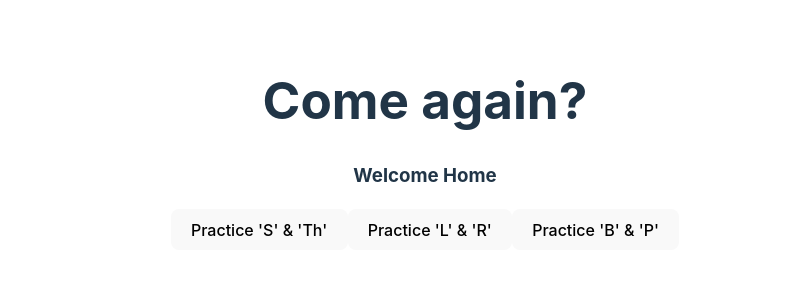
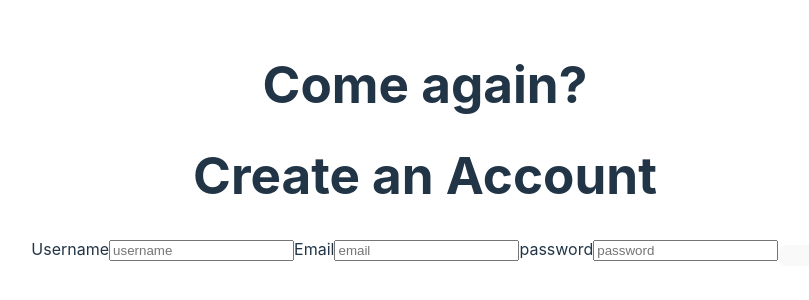
Before and after one commit to ShizuokaTerrier/soloProject1, a React (Vite) app in the folder soloProjectFrontend/: page / in a window 1280 px wide. Shown: the part 256-556 px from the top of the page, without its empty margins (215-1024 px from the left). Built offline with nearby package versions, Linux system fonts and the light colour scheme.

Commit message:
Feat: basic create account frontend create

```diff
--- a/soloProjectFrontend/src/App.jsx
+++ b/soloProjectFrontend/src/App.jsx
@@ -5,17 +5,19 @@ import SandTHMinimalPairs from './components/SandTHMinimalPairs'
 import Home from './components/Home';
 import LandRMinimalPairs from './components/LandRMinimalPairs';
 import BandPMinimalPairs from './components/BandPMinimalPairs';
+import CreateAccount from './components/CreateAccount';
 
 function App() {
 
-  const [view, setView]= useState('Home');
+  const [view, setView]= useState('CreateAccount');
   const [viewHTML, setViewHTML] = useState(<></>);
 
   const components = {
     Home: ()=>{ return <Home setView={setView}/>},
     SAndTh: ()=>{ return <SandTHMinimalPairs setView={setView} />},
     LandR: ()=>{ return <LandRMinimalPairs setView={setView}/>},
-    BandP: ()=>{ return <BandPMinimalPairs setView={setView}/>}
+    BandP: ()=>{ return <BandPMinimalPairs setView={setView}/>},
+    CreateAccount: ()=>{ return <CreateAccount setView={setView}/>}
   }
 
   useEffect(()=>{
--- /dev/null
+++ b/soloProjectFrontend/src/components/CreateAccount.jsx
@@ -0,0 +1,96 @@
+import React, { useState } from "react";
+
+function CreateAccount(){
+
+    // For creating a new account
+
+    const [username,setUsername]=useState("");
+    const [email, setEmail]= useState("");
+    const [password, setPassword]=useState("");
+
+    // Checking for errors
+
+    const [submitted, setSubmitted] = useState(false);
+    const [error, setError] = useState(false);
+
+    // Handler function
+
+    const handleUsername = (e)=>{
+        setUsername(e.target.value);
+        setSubmitted(false)
+    };
+
+    const handleEmail = (e)=>{
+        setEmail(e.target.value);
+        setSubmitted(false)
+    };
+
+    const handlePassword = (e)=>{
+        setPassword(e.targte.value);
+        setSubmitted(false);
+    };
+
+    const handleSubmit = (e)=>{
+        e.preventDefault();
+        if (username === "" || email === "" || pasword === ""){
+            setError(true);
+        } else {
+            setSubmitted(true);
+            setError(false);
+        }
+    };
+
+    // error and success messages
+
+    const errorMessage = () =>{
+        return (
+            <>
+            <div className="error" style={{display: error ? "": "none"}}>
+                <h1>Please enter all the fields</h1>
+            </div>
+            </>
+        )
+    };
+
+    const successMessage = () =>{
+        return (
+            <>
+            <div className="success" style={{display: submitted ? "": "none"}}>
+                <h1>Account created!</h1>
+            </div>
+            </>
+        )
+    }
+
+
+
+
+
+
+
+    return (
+        <>
+        <div>
+            <h1>Create an Account</h1>
+        </div>
+        <div className="messages">
+            {errorMessage()}
+            {successMessage()}
+        </div>
+
+        <form>
+            <label className="label">Username</label>
+            <input onChange={handleUsername} placeholder="username" className="input" value={username} type="text" />
+
+            <label>Email</label>
+            <input onChange={handleEmail} placeholder="email" className="input" value={email}type="text" />
+
+            <label className="label">password</label>
+            <input onChange={handlePassword} placeholder="password" className="input" value={password} type="text" />
+            <button onClick={handleSubmit} className="btn" type="submit"></button>
+        </form>
+        </>
+    )
+};
+
+export default CreateAccount;
```
